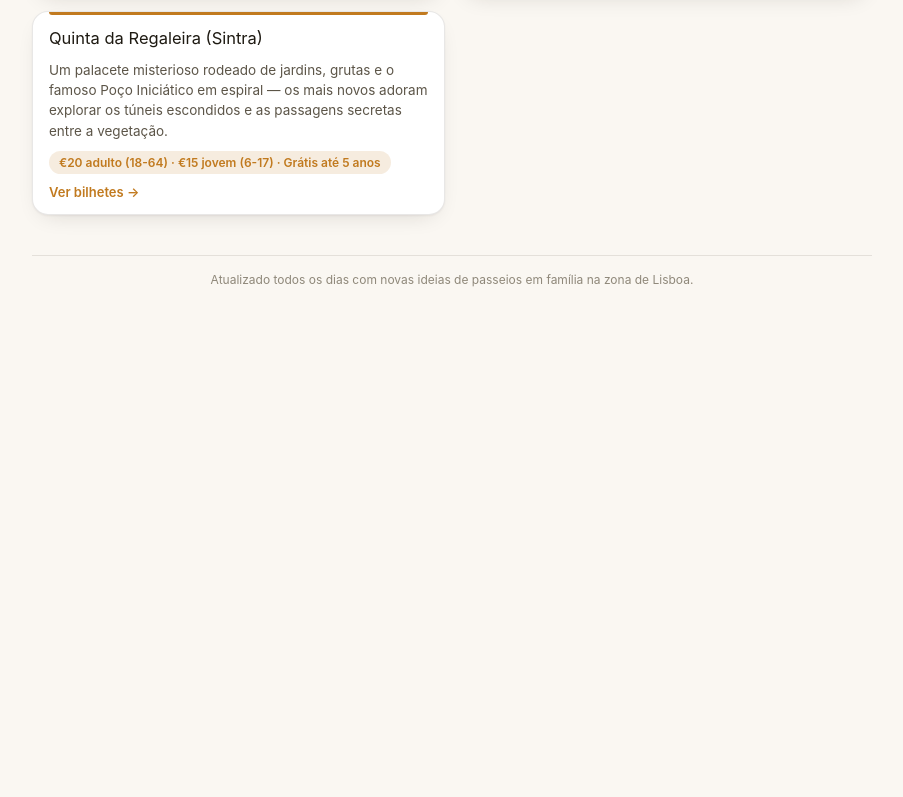
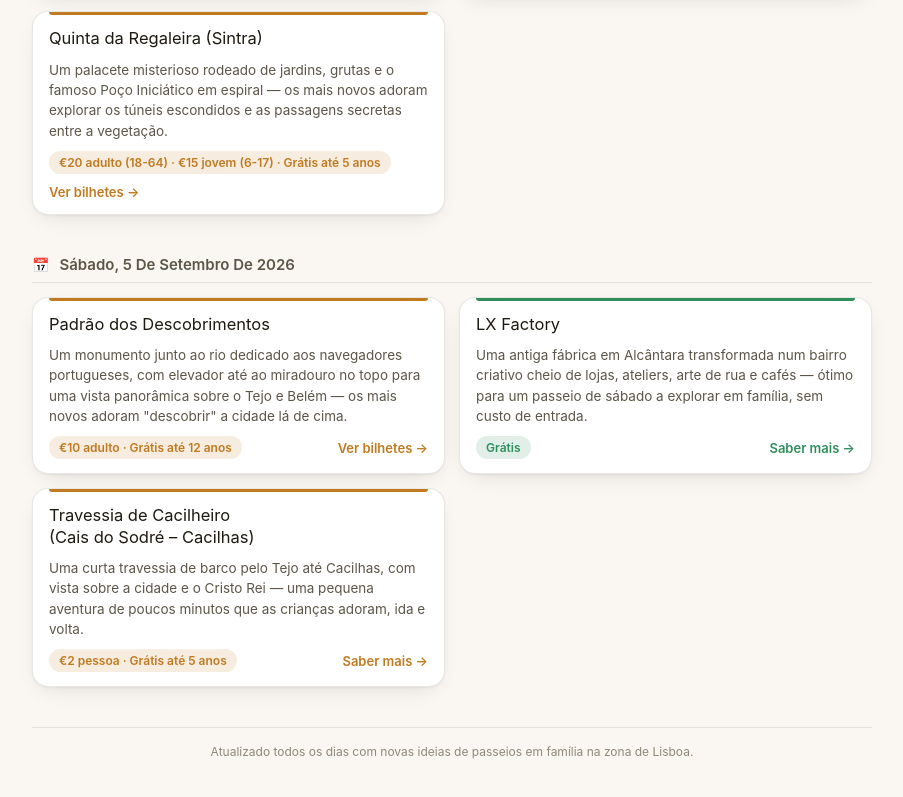
Before and after one commit to Xtvback/Favoritos, a website: page passeios.html in a window 1280 px wide. Shown: the part 4294-5091 px from the top of the page, without its empty margins (188-1091 px from the left). Before the commit the page ends 4645 px from the top, so only its background shows below. Drawn offline with Linux system fonts and the light colour scheme.

Commit message:
Novas ideias de passeios — 2026-09-05

```diff
--- a/passeios.html
+++ b/passeios.html
@@ -480,6 +480,40 @@
       </div>
     </section>
 
+    <section class="dia" id="dia-2026-09-05">
+      <h2 class="dia-data">Sábado, 5 de setembro de 2026</h2>
+      <div class="cards">
+
+        <article class="card paid">
+          <div class="card-title">Padrão dos Descobrimentos</div>
+          <p class="card-desc">Um monumento junto ao rio dedicado aos navegadores portugueses, com elevador até ao miradouro no topo para uma vista panorâmica sobre o Tejo e Belém — os mais novos adoram "descobrir" a cidade lá de cima.</p>
+          <div class="card-foot">
+            <span class="price">€10 adulto · Grátis até 12 anos</span>
+            <a class="card-link" href="https://padraodosdescobrimentos.pt/bilheteira/" target="_blank" rel="noopener">Ver bilhetes →</a>
+          </div>
+        </article>
+
+        <article class="card free">
+          <div class="card-title">LX Factory</div>
+          <p class="card-desc">Uma antiga fábrica em Alcântara transformada num bairro criativo cheio de lojas, ateliers, arte de rua e cafés — ótimo para um passeio de sábado a explorar em família, sem custo de entrada.</p>
+          <div class="card-foot">
+            <span class="price">Grátis</span>
+            <a class="card-link" href="https://lxfactory.com/" target="_blank" rel="noopener">Saber mais →</a>
+          </div>
+        </article>
+
+        <article class="card paid">
+          <div class="card-title">Travessia de Cacilheiro (Cais do Sodré – Cacilhas)</div>
+          <p class="card-desc">Uma curta travessia de barco pelo Tejo até Cacilhas, com vista sobre a cidade e o Cristo Rei — uma pequena aventura de poucos minutos que as crianças adoram, ida e volta.</p>
+          <div class="card-foot">
+            <span class="price">€2 pessoa · Grátis até 5 anos</span>
+            <a class="card-link" href="https://ttsl.pt/passageiros/horarios-de-ligacoes-fluviais/ligacao-cacilhas-cais-do-sodre/" target="_blank" rel="noopener">Saber mais →</a>
+          </div>
+        </article>
+
+      </div>
+    </section>
+
   </main>
 
   <footer>Atualizado todos os dias com novas ideias de passeios em família na zona de Lisboa.</footer>
```
